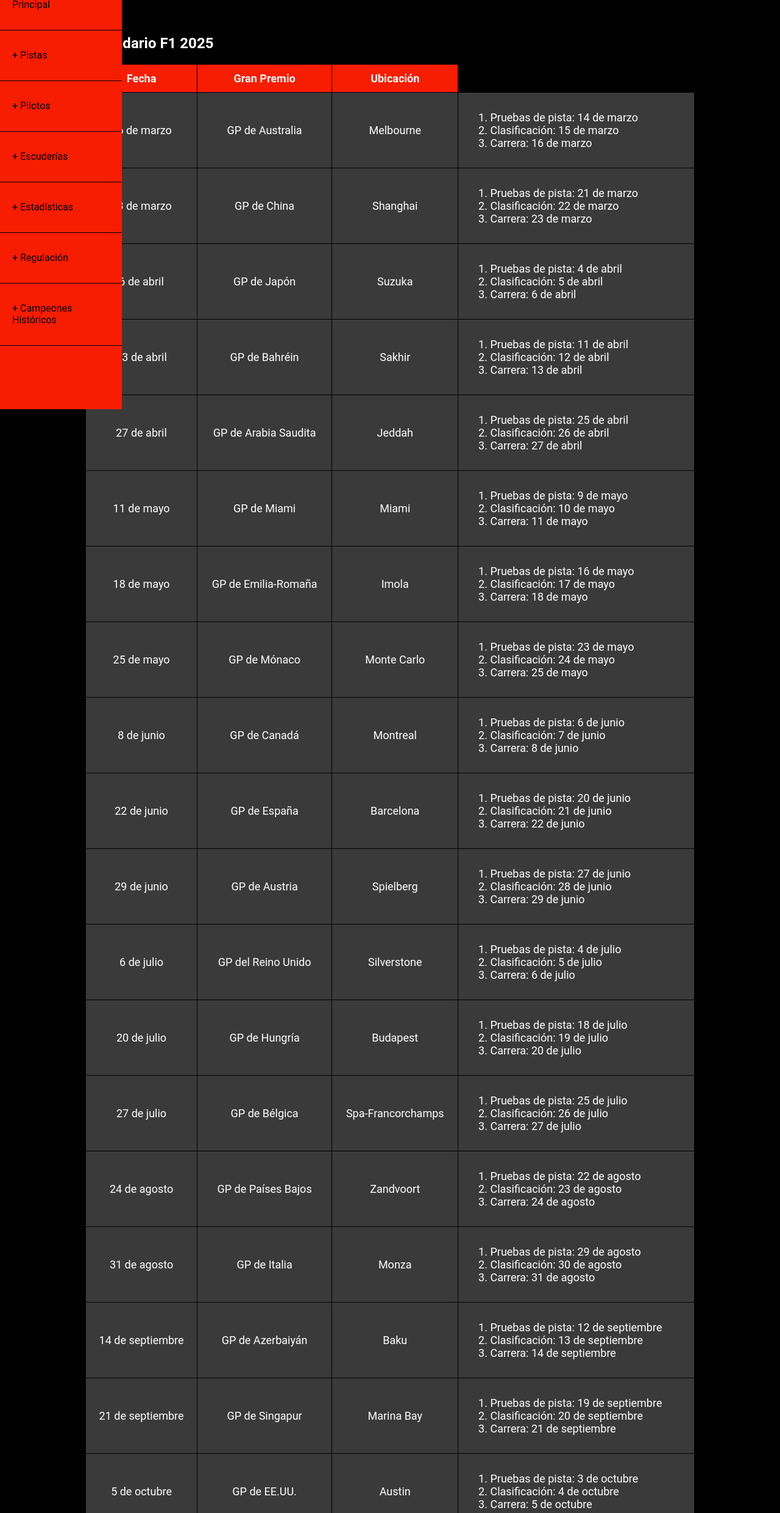
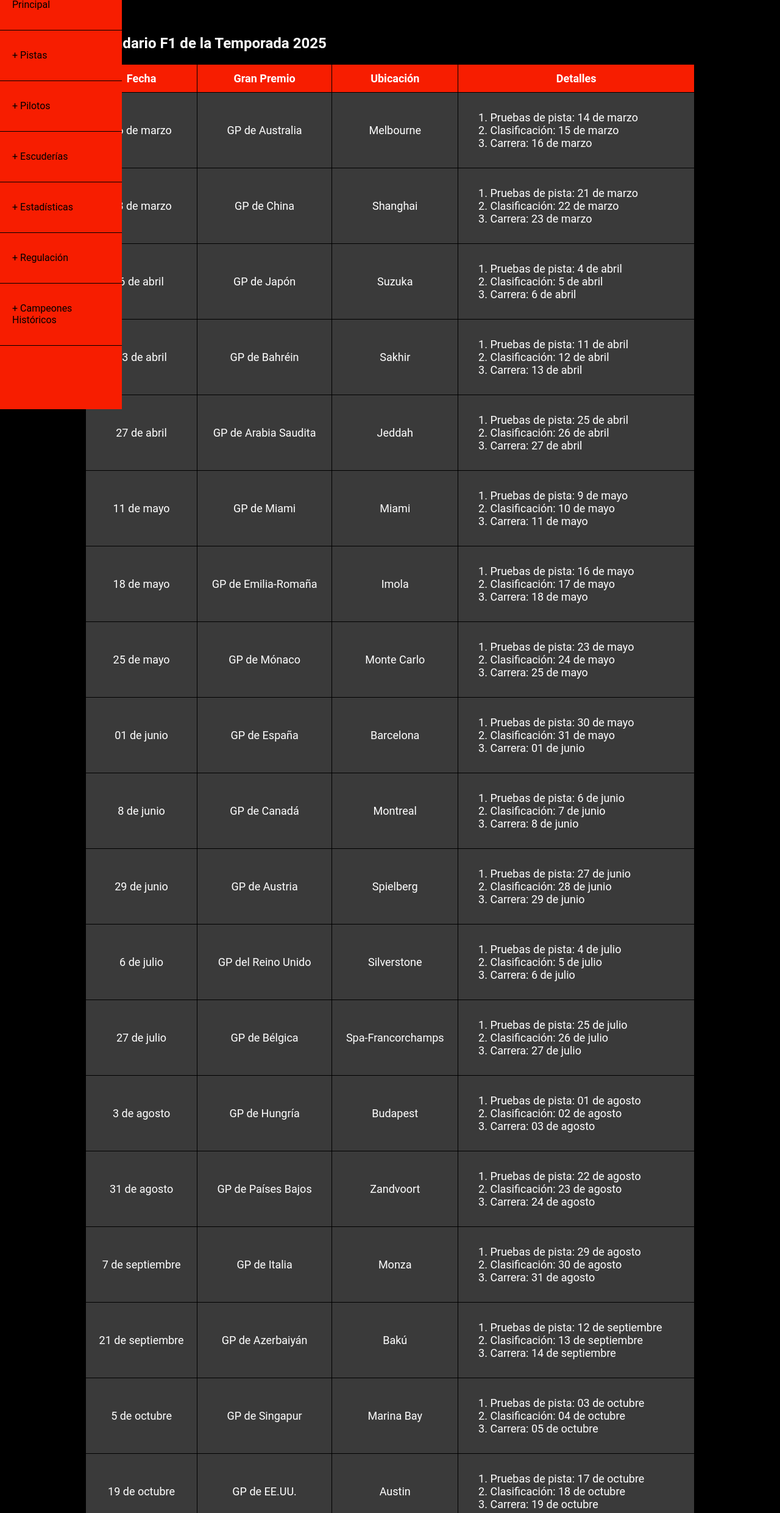
Before and after one commit to MarcosLunaIriarte/TPDW, a plain HTML site: page Diseño Web TP Final/calendario.html in a window 1280 px wide. Shown: the part 159-2640 px from the top of the page at 61% size. Drawn offline with Linux system fonts and the light colour scheme.

Commit message:
Update calendario.html

```diff
--- a/Diseño Web TP Final/calendario.html
+++ b/Diseño Web TP Final/calendario.html
@@ -6,7 +6,6 @@
   <title>Calendario F1</title>
   <link rel="stylesheet" href="estilos.css">
 </head>
-<header>Fórmula 1<div class="logo"><img src="imagenes/LogoF1.png" alt="Logo Formula 1"></div></header>
 
 <body>
   <aside class="sidebar">
@@ -19,9 +18,10 @@
     <a href="regulaciones.html">+ Regulación</a>
     <a href="campeones.html">+ Campeones Históricos</a>
   </aside>
+<header>Fórmula 1<div class="logo"><img src="imagenes/LogoF1.png" alt="Logo Formula 1"></div></header>
 <main>
-<section id="calendario">
-  <h2>Calendario F1 2025</h2>
+<section>
+  <h2>Calendario F1 de la Temporada 2025</h2>
   <div class="calendario-cuadro">
 
 <table>
@@ -30,10 +30,11 @@
           <th>Fecha</th>
           <th>Gran Premio</th>
           <th>Ubicación</th>
+          <th>Detalles</th>
         </tr>
       </thead>
       <tbody>
-        <tr><td>16 de marzo</td><td>GP de Australia</td><td>Melbourne</td><td><ol><li>Pruebas de pista: 14 de marzo</li><li>Clasificación: 15 de marzo</li><li>Carrera: 16 de marzo</li></ol></td></tr>
+          <tr><td>16 de marzo</td><td>GP de Australia</td><td>Melbourne</td><td><ol><li>Pruebas de pista: 14 de marzo</li><li>Clasificación: 15 de marzo</li><li>Carrera: 16 de marzo</li></ol></td></tr>
           <tr><td>23 de marzo</td><td>GP de China</td><td>Shanghai</td><td><ol><li>Pruebas de pista: 21 de marzo</li><li>Clasificación: 22 de marzo</li><li>Carrera: 23 de marzo</li></ol></td></tr>
           <tr><td>6 de abril</td><td>GP de Japón</td><td>Suzuka</td><td><ol><li>Pruebas de pista: 4 de abril</li><li>Clasificación: 5 de abril</li><li>Carrera: 6 de abril</li></ol></td></tr>
           <tr><td>13 de abril</td><td>GP de Bahréin</td><td>Sakhir</td><td><ol><li>Pruebas de pista: 11 de abril</li><li>Clasificación: 12 de abril</li><li>Carrera: 13 de abril</li></ol></td></tr>
@@ -41,23 +42,30 @@
           <tr><td>11 de mayo</td><td>GP de Miami</td><td>Miami</td><td><ol><li>Pruebas de pista: 9 de mayo</li><li>Clasificación: 10 de mayo</li><li>Carrera: 11 de mayo</li></ol></td></tr>
           <tr><td>18 de mayo</td><td>GP de Emilia-Romaña</td><td>Imola</td><td><ol><li>Pruebas de pista: 16 de mayo</li><li>Clasificación: 17 de mayo</li><li>Carrera: 18 de mayo</li></ol></td></tr>
           <tr><td>25 de mayo</td><td>GP de Mónaco</td><td>Monte Carlo</td><td><ol><li>Pruebas de pista: 23 de mayo</li><li>Clasificación: 24 de mayo</li><li>Carrera: 25 de mayo</li></ol></td></tr>
+          <tr><td>01 de junio</td><td>GP de España</td><td>Barcelona</td><td><ol><li>Pruebas de pista: 30 de mayo</li><li>Clasificación: 31 de mayo</li><li>Carrera: 01 de junio</li></ol></td></tr>
           <tr><td>8 de junio</td><td>GP de Canadá</td><td>Montreal</td><td><ol><li>Pruebas de pista: 6 de junio</li><li>Clasificación: 7 de junio</li><li>Carrera: 8 de junio</li></ol></td></tr>
-          <tr><td>22 de junio</td><td>GP de España</td><td>Barcelona</td><td><ol><li>Pruebas de pista: 20 de junio</li><li>Clasificación: 21 de junio</li><li>Carrera: 22 de junio</li></ol></td></tr>
           <tr><td>29 de junio</td><td>GP de Austria</td><td>Spielberg</td><td><ol><li>Pruebas de pista: 27 de junio</li><li>Clasificación: 28 de junio</li><li>Carrera: 29 de junio</li></ol></td></tr>
           <tr><td>6 de julio</td><td>GP del Reino Unido</td><td>Silverstone</td><td><ol><li>Pruebas de pista: 4 de julio</li><li>Clasificación: 5 de julio</li><li>Carrera: 6 de julio</li></ol></td></tr>
-          <tr><td>20 de julio</td><td>GP de Hungría</td><td>Budapest</td><td><ol><li>Pruebas de pista: 18 de julio</li><li>Clasificación: 19 de julio</li><li>Carrera: 20 de julio</li></ol></td></tr>
           <tr><td>27 de julio</td><td>GP de Bélgica</td><td>Spa-Francorchamps</td><td><ol><li>Pruebas de pista: 25 de julio</li><li>Clasificación: 26 de julio</li><li>Carrera: 27 de julio</li></ol></td></tr>
-          <tr><td>24 de agosto</td><td>GP de Países Bajos</td><td>Zandvoort</td><td><ol><li>Pruebas de pista: 22 de agosto</li><li>Clasificación: 23 de agosto</li><li>Carrera: 24 de agosto</li></ol></td></tr>
-          <tr><td>31 de agosto</td><td>GP de Italia</td><td>Monza</td><td><ol><li>Pruebas de pista: 29 de agosto</li><li>Clasificación: 30 de agosto</li><li>Carrera: 31 de agosto</li></ol></td></tr>
-          <tr><td>14 de septiembre</td><td>GP de Azerbaiyán</td><td>Baku</td><td><ol><li>Pruebas de pista: 12 de septiembre</li><li>Clasificación: 13 de septiembre</li><li>Carrera: 14 de septiembre</li></ol></td></tr>
-          <tr><td>21 de septiembre</td><td>GP de Singapur</td><td>Marina Bay</td><td><ol><li>Pruebas de pista: 19 de septiembre</li><li>Clasificación: 20 de septiembre</li><li>Carrera: 21 de septiembre</li></ol></td></tr>
-          <tr><td>5 de octubre</td><td>GP de EE.UU.</td><td>Austin</td><td><ol><li>Pruebas de pista: 3 de octubre</li><li>Clasificación: 4 de octubre</li><li>Carrera: 5 de octubre</li></ol></td></tr>
-          <tr><td>18 de octubre</td><td>GP de México</td><td>CDMX</td><td><ol><li>Pruebas de pista: 16 de octubre</li><li>Clasificación: 17 de octubre</li><li>Carrera: 18 de octubre</li></ol></td></tr>
-          <tr><td>26 de octubre</td><td>GP de Brasil</td><td>Sao Paulo</td><td><ol><li>Pruebas de pista: 24 de octubre</li><li>Clasificación: 25 de octubre</li><li>Carrera: 26 de octubre</li></ol></td></tr>
-          <tr><td>8 de noviembre</td><td>GP de Las Vegas</td><td>Las Vegas</td><td><ol><li>Pruebas de pista: 6 de noviembre</li><li>Clasificación: 7 de noviembre</li><li>Carrera: 8 de noviembre</li></ol></td></tr>
-          <tr><td>16 de noviembre</td><td>GP de Qatar</td><td>Lusail</td><td><ol><li>Pruebas de pista: 14 de noviembre</li><li>Clasificación: 15 de noviembre</li><li>Carrera: 16 de noviembre</li></ol></td></tr>
-          <tr><td>30 de noviembre</td><td>GP de Abu Dhabi</td><td>Yas Marina</td><td><ol><li>Pruebas de pista: 28 de noviembre</li><li>Clasificación: 29 de noviembre</li><li>Carrera: 30 de noviembre</li></ol></td></tr>
+          <tr><td>3 de agosto</td><td>GP de Hungría</td><td>Budapest</td><td><ol><li>Pruebas de pista: 01 de agosto</li><li>Clasificación: 02 de agosto</li><li>Carrera: 03 de agosto</li></ol></td></tr>
+          <tr><td>31 de agosto</td><td>GP de Países Bajos</td><td>Zandvoort</td><td><ol><li>Pruebas de pista: 22 de agosto</li><li>Clasificación: 23 de agosto</li><li>Carrera: 24 de agosto</li></ol></td></tr>
+          <tr><td>7 de septiembre</td><td>GP de Italia</td><td>Monza</td><td><ol><li>Pruebas de pista: 29 de agosto</li><li>Clasificación: 30 de agosto</li><li>Carrera: 31 de agosto</li></ol></td></tr>
+          <tr><td>21 de septiembre</td><td>GP de Azerbaiyán</td><td>Bakú</td><td><ol><li>Pruebas de pista: 12 de septiembre</li><li>Clasificación: 13 de septiembre</li><li>Carrera: 14 de septiembre</li></ol></td></tr>
+          <tr><td>5 de octubre</td><td>GP de Singapur</td><td>Marina Bay</td><td><ol><li>Pruebas de pista: 03 de octubre</li><li>Clasificación: 04 de octubre</li><li>Carrera: 05 de octubre</li></ol></td></tr>
+          <tr><td>19 de octubre</td><td>GP de EE.UU.</td><td>Austin</td><td><ol><li>Pruebas de pista: 17 de octubre</li><li>Clasificación: 18 de octubre</li><li>Carrera: 19 de octubre</li></ol></td></tr>
+          <tr><td>26 de octubre</td><td>GP de México</td><td>CDMX</td><td><ol><li>Pruebas de pista: 24 de octubre</li><li>Clasificación: 25 de octubre</li><li>Carrera: 26 de octubre</li></ol></td></tr>
+          <tr><td>9 de noviembre</td><td>GP de Brasil</td><td>Sao Paulo</td><td><ol><li>Pruebas de pista: 07 de noviembre</li><li>Clasificación: 08 de noviembre</li><li>Carrera: 09 de noviembre</li></ol></td></tr>
+          <tr><td>22 de noviembre</td><td>GP de Las Vegas</td><td>Las Vegas</td><td><ol><li>Pruebas de pista: 20 de noviembre</li><li>Clasificación: 21 de noviembre</li><li>Carrera: 22 de noviembre</li></ol></td></tr>
+          <tr><td>30 de noviembre</td><td>GP de Qatar</td><td>Lusail</td><td><ol><li>Pruebas de pista: 28 de noviembre</li><li>Clasificación: 29 de noviembre</li><li>Carrera: 30 de noviembre</li></ol></td></tr>
+          <tr><td>7 de diciembre</td><td>GP de Abu Dhabi</td><td>Yas Marina</td><td><ol><li>Pruebas de pista: 05 de diciembre</li><li>Clasificación: 08 de diciembre</li><li>Carrera: 09 de diciembre</li></ol></td></tr>
+
       </tbody>
     </table>
-    </main>
-    </body>
+    </div>
+    </section>
+<footer>
+  &copy; 2025 Fórmula 1 E.C.M.
+</footer>
+</main>
+</body>
+</html>
```
